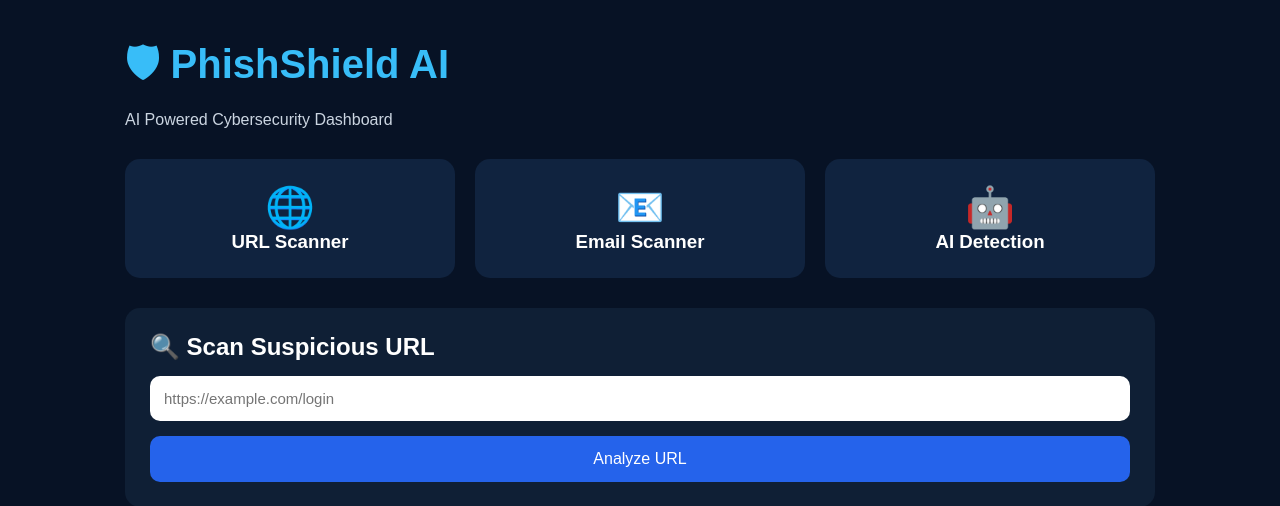
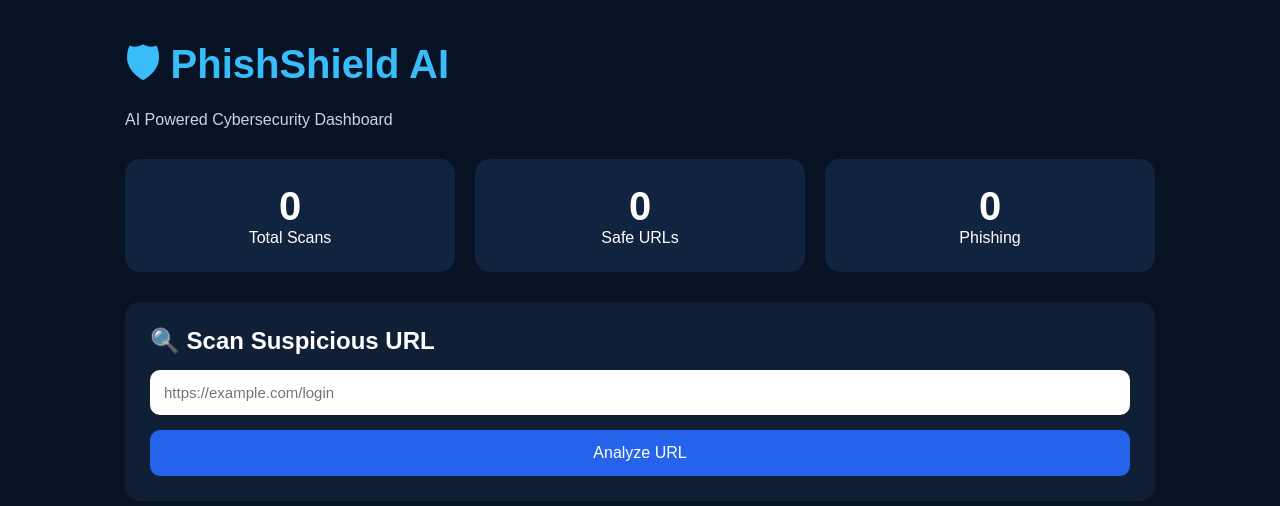
Before and after one commit to Shivani-j-git/PhishShield-AI, a Flask app: page / in a window 1280 px wide. Shown: the top 506 px of the page. Run offline with Flask 3, Linux system fonts and the light colour scheme; data that the repository does not hold is empty.

Commit message:
Update statistics section with dynamic values

```diff
--- a/templates/index.html
+++ b/templates/index.html
@@ -13,22 +13,22 @@
         AI Powered Cybersecurity Dashboard
     </p>
 
-    <!-- Statistics -->
+   <!-- Analytics -->
 <div class="stats">
 
     <div class="box">
-            <h2>🌐</h2>
-            <h3>URL Scanner</h3>
+        <h2>{{ total }}</h2>
+        <p>Total Scans</p>
     </div>
 
     <div class="box">
-            <h2>📧</h2>
-            <h3>Email Scanner</h3>
+        <h2>{{ safe }}</h2>
+        <p>Safe URLs</p>
     </div>
 
     <div class="box">
-            <h2>🤖</h2>
-            <h3>AI Detection</h3>
+        <h2>{{ phishing }}</h2>
+        <p>Phishing</p>
     </div>
 
 </div>
```
Lines whose indentation alone changed are shown as unchanged.
